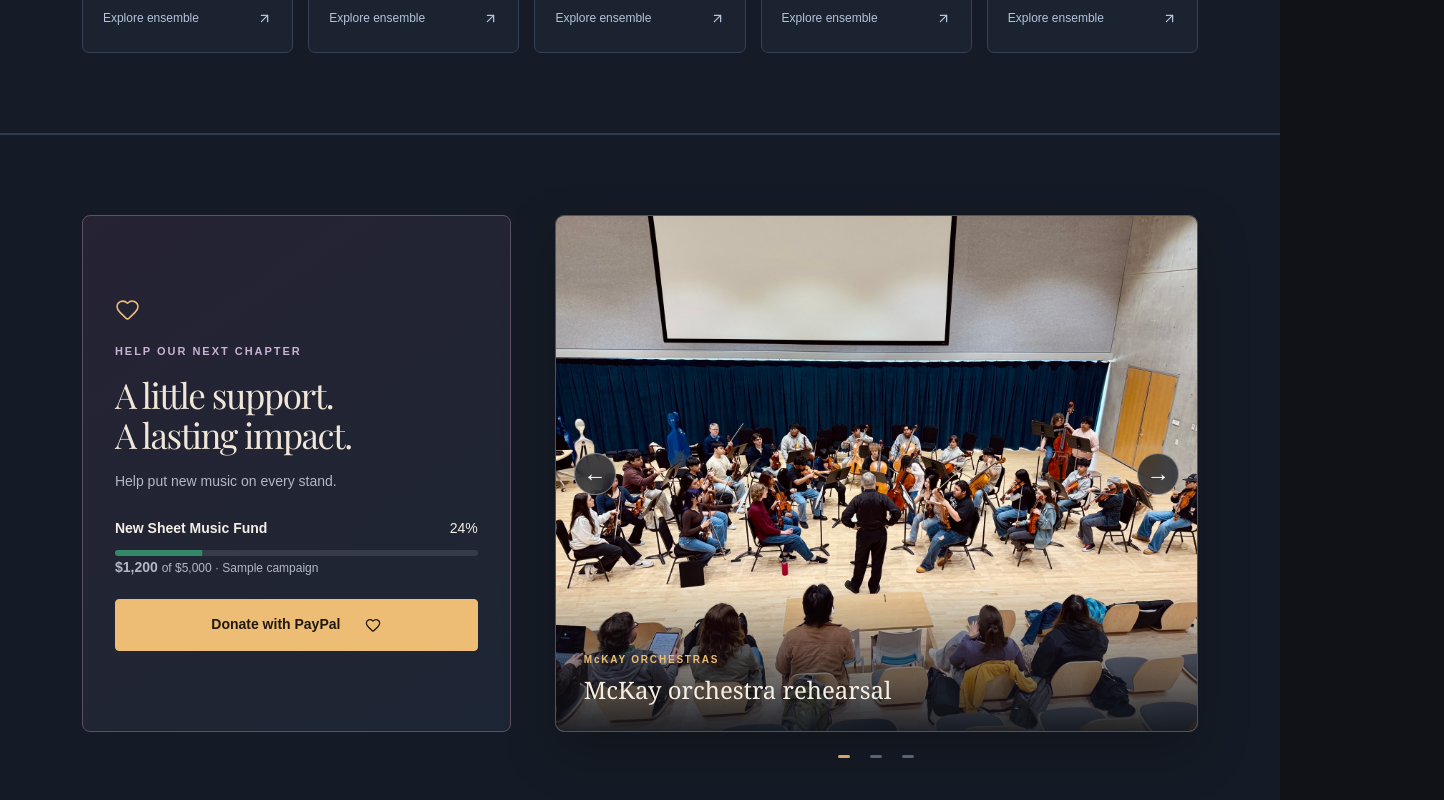
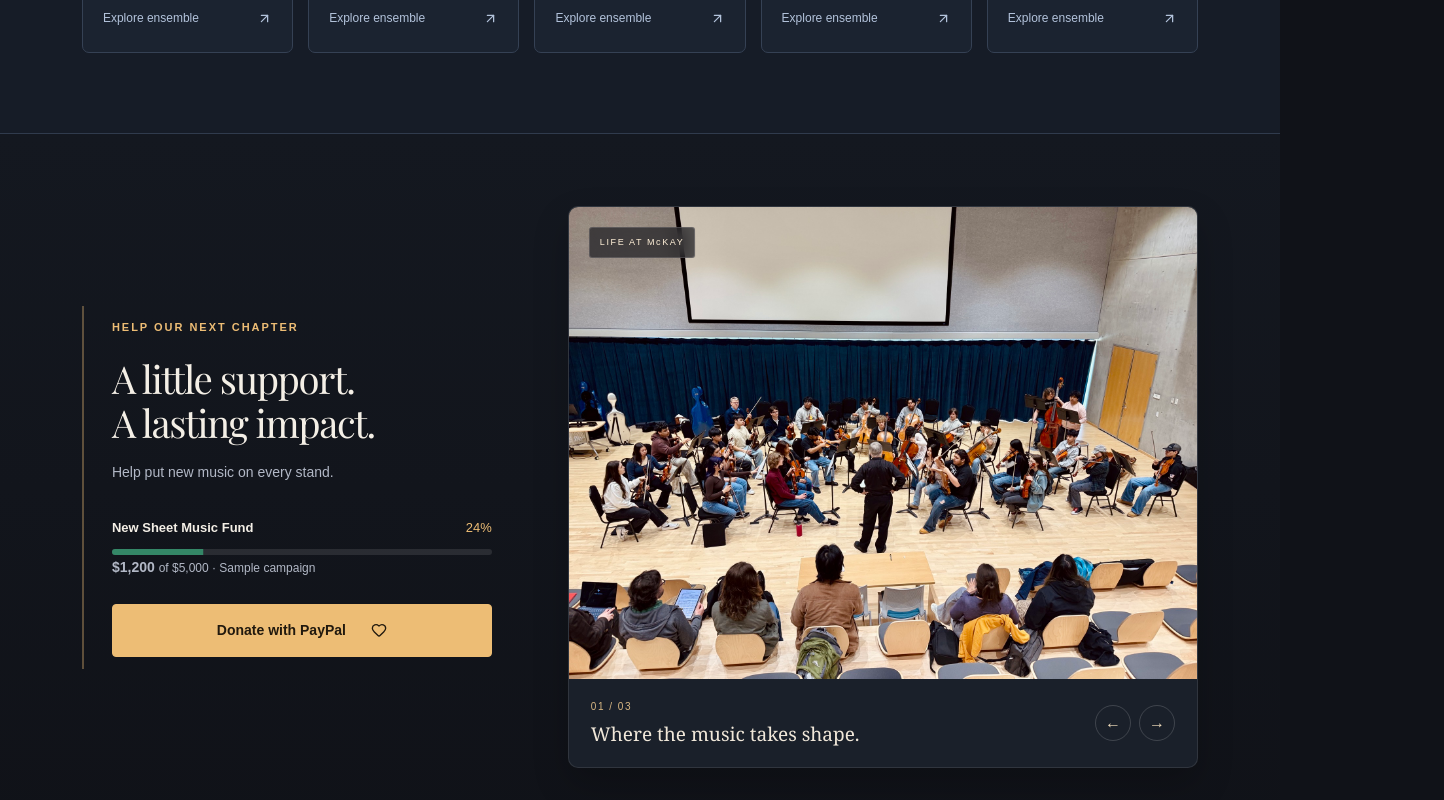
Before and after one commit to Makerofallthings/McKay-HS-Orchestras, a Next.js app: page / in a window 1280 px wide. Shown: the part 2180-2980 px from the top of the page, 1444 px wide, since content can reach past the window. Built offline with nearby package versions, Linux system fonts and the light colour scheme; a web font is replaced by a local one.

Commit message:
Add GitHub Pages deployment and refine site layout

```diff
--- a/app/redesign.css
+++ b/app/redesign.css
@@ -42,12 +42,29 @@ em{color:var(--gold)}
 .concert-art{background:radial-gradient(ellipse at top right,#95724438,transparent 65%),#232333;border-color:#605369;border-radius:8px}.concert-art em{color:#e8bb7d}.concert-kicker,.concert-art .eyebrow{color:#bdb0d0}
 .concert-copy .under-link{color:var(--blue)}
 .ensembles{background:#161c27;border-color:#303b4d}.ensemble-card{background:#1b2330;border-color:#354154;border-radius:7px}.ensemble-card:hover{background:#253247;border-color:#8cabc7}.ensemble-card h3{color:#f3ece0}.ensemble-card>span:last-child{color:#b3c3db}.ensemble-num{color:#91a6c2}
-.fundraiser{background:linear-gradient(145deg,#262333,#1d2634);border:1px solid #5e5063;border-radius:8px}.fundraiser h2{color:#f0e6d7}.fundraiser>svg{color:#edbd75}.fundraiser .eyebrow{color:#c9b2d4}
+.fundraiser{background:linear-gradient(145deg,#243043,#1b2330 65%);border:1px solid #354154;border-radius:8px;box-shadow:0 12px 32px #0002}.fundraiser h2{color:var(--text)}.fundraiser>svg{color:var(--gold)}.fundraiser .eyebrow{color:var(--gold)}
 .calendar-widget{min-width:0}.calendar-widget .section-heading>svg{color:#9bb6df}.date span,.event>div>span{color:#b5c3d7}.event{border-color:#354156}
-.support-gallery{display:grid;grid-template-columns:minmax(300px,.8fr) minmax(0,1.2fr);gap:44px;align-items:stretch;background:#151b26;border-top:1px solid #303b4d;border-bottom:1px solid #303b4d}
-.support-gallery .fundraiser{height:100%;display:flex;flex-direction:column;justify-content:center}
+.support-gallery{width:100%;background:linear-gradient(180deg,#141820,#101218);border-bottom:1px solid #ffffff0c}
+.support-gallery-inner{display:grid;grid-template-columns:minmax(0,.82fr) minmax(0,1.18fr);gap:48px;align-items:center;padding-top:72px;padding-bottom:72px}
+.support-gallery .fundraiser{height:auto;display:flex;flex-direction:column;justify-content:center;background:none;border:0;border-left:2px solid #edbd7559;border-radius:0;padding:12px 28px;box-shadow:none;overflow:hidden}
+.support-gallery .fundraiser>svg{display:none}
+.support-gallery .fundraiser h2{font-size:clamp(32px,3vw,42px);line-height:1.15;letter-spacing:-.035em;margin:20px 0 16px}
+.support-gallery .fundraiser>p{line-height:1.8}
+.support-gallery .fund-label{margin-top:32px;font-size:13px}
+.support-gallery .fundraiser>.button{margin-top:24px;padding:14px 22px}
+.support-gallery .fundraiser>.button{align-self:flex-start}
+.support-gallery .fundraiser [data-slot=progress-indicator]{background:var(--gold)}
+.support-gallery .fund-label{color:var(--text)}
+.support-gallery .fund-label>span{color:var(--gold)}
+.support-gallery .image-carousel{border:1px solid #ffffff18;border-radius:10px;background:#1a202a;overflow:hidden;box-shadow:0 16px 36px #0003}
+.support-gallery .carousel-frame{aspect-ratio:4/3;height:auto;min-height:0;border:0;border-radius:0;box-shadow:none}
+.support-gallery .carousel-frame img{position:absolute;inset:0;height:100%;width:100%;min-height:0;object-fit:cover}
+.gallery-overline{position:absolute;left:20px;top:20px;background:#101218a6;backdrop-filter:blur(8px);border:1px solid #ffffff26;border-radius:3px;padding:7px 10px;font-size:9px;letter-spacing:.18em;color:#fff0d8}
+.gallery-toolbar{display:flex;justify-content:space-between;align-items:center;gap:16px;padding:20px 22px}
+.gallery-description{display:grid;gap:6px}.gallery-description>span{font-size:10px;letter-spacing:.15em;color:#d9b884}.gallery-description strong{font:19px Georgia,serif;font-weight:400;color:#f0e7d9}
+.gallery-controls{display:flex;gap:8px;flex-shrink:0}.gallery-controls button{width:36px;height:36px;border:1px solid #ffffff29;border-radius:50%;color:#f1ddbc;background:transparent}.gallery-controls button:hover{background:#edbd75;color:#15171b;border-color:#edbd75}
 .image-carousel{min-width:0}.carousel-frame{position:relative;overflow:hidden;min-height:390px;height:100%;border:1px solid #46556c;border-radius:9px;background:#0e131b;box-shadow:0 20px 50px #0004}.carousel-frame img{display:block;width:100%;height:100%;min-height:390px;object-fit:cover;object-position:center;transition:opacity .25s ease}.carousel-caption{position:absolute;left:0;right:0;bottom:0;padding:70px 28px 25px;background:linear-gradient(0deg,#0d1119e8,transparent);display:grid;gap:5px}.carousel-caption span{font-size:10px;letter-spacing:.18em;color:#edbd75;font-weight:700}.carousel-caption strong{font:24px Georgia,serif;color:#f5eee3}.carousel-arrow{position:absolute;top:50%;transform:translateY(-50%);display:grid;place-items:center;width:42px;height:42px;border:1px solid #ffffff66;border-radius:50%;background:#111722b8;color:#fff;font-size:23px;backdrop-filter:blur(8px)}.carousel-arrow:hover{background:#edbd75;color:#17130d}.carousel-arrow.prev{left:18px}.carousel-arrow.next{right:18px}.carousel-dots{display:flex;justify-content:center;gap:8px;padding-top:14px}.carousel-dots button{width:24px;height:20px;padding:6px;background:none}.carousel-dots span{display:block;width:100%;height:3px;border-radius:3px;background:#617087}.carousel-dots button[aria-current=true] span{background:#edbd75}
-@media(max-width:800px){.support-gallery{grid-template-columns:1fr;gap:28px}.carousel-frame,.carousel-frame img{min-height:300px}.carousel-caption strong{font-size:20px}}
+@media(max-width:800px){.support-gallery-inner{grid-template-columns:1fr;gap:36px;padding-top:48px;padding-bottom:48px}.support-gallery .fundraiser{padding:4px 0 4px 22px}.gallery-toolbar{padding:17px}.gallery-description strong{font-size:17px}}
 
 /* Keep the desktop navigation in the header's top line. */
 @media(min-width:801px){
@@ -83,6 +100,12 @@ footer{background:#0d1017;border-color:var(--line)}.footer-bottom{border-color:v
 .hero h1{text-shadow:0 2px 20px #0005}.hero-intro{color:#e2e4e8!important}.hero-facts span{color:#d2d7e1}
 footer{padding:36px 6.4% 24px}.footer-bottom{padding:20px 320px 0 0;min-height:58px;align-items:center}.partners{margin-top:28px;margin-bottom:28px}
 .handbook-reader{min-width:0}.handbook-reader>h2{font-size:34px;scroll-margin-top:30px;margin-bottom:24px;outline:none}.handbook-reader .handbook-chapters section{margin-bottom:22px;padding-bottom:22px}.handbook-index button{display:flex;gap:10px;text-align:left;color:#b9c7db;line-height:1.45;padding:9px 12px;border:1px solid transparent;border-radius:5px;font-size:14px}.handbook-index button>span{color:#8f9eb4;font-size:11px;padding-top:3px}.handbook-index button[aria-current=page]{background:#29364b;border-color:#60779a;color:#f2d7ad}.handbook-index button:hover{background:#232d3d}.handbook-pagination{display:flex;align-items:center;justify-content:space-between;gap:14px;padding:22px 0;border-top:1px solid #3d4a60;flex-wrap:wrap}.handbook-pagination label{font-size:12px;color:#c1ccdc}.handbook-pagination select{display:block;margin-top:5px;padding:9px;border:1px solid #4c5e79;border-radius:4px;background:#1b2330;max-width:250px;color:#e4e9f0}.handbook-pagination button:disabled{opacity:.35;cursor:not-allowed}.handbook-reader .embedded-document{margin-top:0}.handbook-reader .embedded-document iframe{height:560px}
+.handbook-reader .embedded-document iframe{border:0;background:transparent;border-radius:0}
+.handbook-page-count{font-size:12px;color:#aebbd0;letter-spacing:.08em;text-transform:uppercase}
+html,body{overflow-x:hidden}
+.site-header~main+footer .footer-bottom{justify-content:center;align-items:center;flex-direction:column;gap:14px;padding-right:0;text-align:center}
+.site-header~main+footer .footer-bottom .social-links{margin:0;order:-1}
+html{scrollbar-width:none}html::-webkit-scrollbar{width:0;height:0}body::-webkit-scrollbar{width:0;height:0}
 .school-detail{padding:30px;margin-top:28px;border:1px solid #6c7d96;box-shadow:0 12px 35px #0003}.school-detail>div:first-child{padding-bottom:20px;border-bottom:1px solid #45536a}.school-detail h3{font-size:30px;color:#f3dec0}.school-edition{font-size:13px!important;background:#272b3c;padding:13px 16px;border-left:3px solid #bda0d2;border-radius:3px}.class-grid article{padding:25px;border-top:3px solid #caa36e}.class-grid h4{font-size:24px;color:#f0e6d5}.class-grid .eyebrow{display:inline-flex;background:#283a52;color:#c8dbf5;padding:5px 9px;border-radius:4px;font-size:11px}.class-teachers{padding:16px;background:#202c3d;border-radius:5px}.class-teachers strong{color:#f2e5d2}.class-teachers a{font-size:13px;line-height:1.7}.class-caption{font-size:11px;font-weight:700;letter-spacing:.14em;color:#dfbd8e!important}.class-grid ul{background:#1d2939;padding:12px 16px;border-radius:5px}.class-grid li{color:#e1e7f0}.transport-details{padding:20px 24px;border-left:3px solid #9bb6df;background:#202c3d;border-radius:4px}.transport-details h4{margin:0 0 12px;color:#e4d7c6}.transport-details p{font-size:14px;line-height:1.8}.class-sheet-actions{display:flex;flex-direction:row;gap:12px;align-items:center;padding-top:22px;border-top:1px solid #45536a;margin-bottom:0!important}.class-sheet-actions .button{min-height:48px;font-size:14px}.class-sheet-actions button{background:#29374d;border-color:#7790b3;color:#edf2fa}.class-sheet-viewer{margin-top:22px}
 @media(max-width:1100px){.site-header .navigation{gap:22px}}
 @media(max-width:800px){.site-header .navigation.expanded{gap:2px}.hero-photo{inset:0;background-position:58% center;opacity:1}.hero-shade{background:linear-gradient(90deg,#101218d1,#10121888),linear-gradient(0deg,#101218eb,transparent 80%)}.footer-bottom{padding-right:0;padding-bottom:62px;align-items:flex-start}.handbook-pagination{justify-content:flex-start}.handbook-pagination label{order:3;width:100%}.handbook-pagination select{max-width:100%;width:100%}.handbook-index{gap:4px;padding:12px}.school-detail{padding:20px}.school-detail h3{font-size:25px}.class-grid article{padding:18px}.class-sheet-actions{align-items:stretch}.class-sheet-actions .button{flex:1 1 220px}.handbook-reader>h2{font-size:29px}}
--- a/components/orchestra/Features.tsx
+++ b/components/orchestra/Features.tsx
@@ -23,6 +23,17 @@ const carouselImages=[
  {src:'/images/mckay-concert-stage.jpg',alt:'McKay orchestra concert'},
  {src:'/images/mckay-orchestra-group.jpg',alt:'McKay orchestra students'},
 ];
-export function ImageCarousel(){const [index,setIndex]=useState(0);const image=carouselImages[index];return <div className="image-carousel" aria-label="McKay orchestra gallery"><div className="carousel-frame"><img src={image.src} alt={image.alt}/><div className="carousel-caption"><span>McKAY ORCHESTRAS</span><strong>{image.alt}</strong></div><button className="carousel-arrow prev" aria-label="Previous photo" onClick={()=>setIndex(i=>(i-1+carouselImages.length)%carouselImages.length)}>←</button><button className="carousel-arrow next" aria-label="Next photo" onClick={()=>setIndex(i=>(i+1)%carouselImages.length)}>→</button></div><div className="carousel-dots">{carouselImages.map((item,i)=><button key={item.src} aria-label={`Show photo ${i+1}`} aria-current={i===index} onClick={()=>setIndex(i)}><span/></button>)}</div></div>}
+export function ImageCarousel(){
+ const [index,setIndex]=useState(0);
+ const image=carouselImages[index];
+ const captions=['Where the music takes shape.','Made for moments like this.','More than an orchestra.'];
+ return <div className="image-carousel" role="region" aria-roledescription="carousel" aria-label="McKay orchestra gallery">
+  <div className="carousel-frame"><img src={image.src} alt={image.alt}/><span className="gallery-overline">LIFE AT McKAY</span></div>
+  <div className="gallery-toolbar">
+   <div className="gallery-description" aria-live="polite"><span>{String(index+1).padStart(2,'0')} / {String(carouselImages.length).padStart(2,'0')}</span><strong>{captions[index]}</strong></div>
+   <div className="gallery-controls"><button aria-label="Previous photo" onClick={()=>setIndex(i=>(i-1+carouselImages.length)%carouselImages.length)}>←</button><button aria-label="Next photo" onClick={()=>setIndex(i=>(i+1)%carouselImages.length)}>→</button></div>
+  </div>
+ </div>;
+}
 
-export function Widgets(){return <section className="section-wrap support-gallery" id="support"><FundraisingTracker/><ImageCarousel/></section>}
+export function Widgets(){return <section className="support-gallery" aria-label="Support the music and explore our community"><div className="section-wrap support-gallery-inner"><FundraisingTracker/><ImageCarousel/></div></section>}
--- a/components/orchestra/HandbookReader.tsx
+++ b/components/orchestra/HandbookReader.tsx
@@ -16,7 +16,7 @@ export default function HandbookReader(){
    <div className="handbook-chapters">
     {chapter?<section key={chapter.id}>{chapter.paragraphs.map(p=><p key={p}>{p}</p>)}{chapter.items&&<ul>{chapter.items.map(item=><li key={item}>{item}</li>)}</ul>}</section>:page===handbookSections.length?<section><p>These dates belong to the archived 2021–2022 edition. For upcoming performances, use the <a href="/#calendar" className="underline">live calendar</a>.</p><Accordion type="single" collapsible><AccordionItem value="dates"><AccordionTrigger>Show historical concert schedule</AccordionTrigger><AccordionContent>{historicalConcerts.map(([date,title])=><div className="historical-event" key={date}><span>{date}</span><strong>{title}</strong></div>)}</AccordionContent></AccordionItem></Accordion></section>:<div className="embedded-document"><p>The complete original nine-page document.</p><iframe src="/documents/mckay-handbook-2021-22.pdf" title="Original 2021–2022 McKay orchestra handbook" loading="lazy"/></div>}
    </div>
-   <nav className="handbook-pagination" aria-label="Handbook pages"><button className="button" disabled={page===0} onClick={()=>go(page-1)}>← Previous</button><label>Page <select aria-label="Go to handbook page" value={page} onChange={e=>go(Number(e.target.value))}>{titles.map((title,index)=><option key={title} value={index}>{index+1} · {title}</option>)}</select></label><button className="button primary" disabled={page===titles.length-1} onClick={()=>go(page+1)}>Next →</button></nav>
+   <nav className="handbook-pagination" aria-label="Handbook pages"><button className="button" disabled={page===0} onClick={()=>go(page-1)}>← Previous</button><span className="handbook-page-count">Page {page+1} of {titles.length}</span><button className="button primary" disabled={page===titles.length-1} onClick={()=>go(page+1)}>Next →</button></nav>
   </div>
  </div>;
 }
--- a/next.config.ts
+++ b/next.config.ts
@@ -1,3 +1,5 @@
 import type { NextConfig } from 'next';
-const nextConfig:NextConfig={output:'export',trailingSlash:true,images:{unoptimized:true},turbopack:{root:process.cwd()}};
+const githubPages=process.env.GITHUB_ACTIONS==='true';
+const basePath=githubPages?'/McKay-HS-Orchestras':'';
+const nextConfig:NextConfig={output:'export',trailingSlash:true,basePath,assetPrefix:basePath||undefined,images:{unoptimized:true},turbopack:{root:process.cwd()}};
 export default nextConfig;
--- a/package.json
+++ b/package.json
@@ -9,6 +9,7 @@
     "install:ci": "node scripts/install-ci.mjs",
     "dev": "node scripts/run-framework.mjs dev",
     "build": "node scripts/run-framework.mjs build",
+    "build:github": "next build",
     "start": "node --import ./scripts/sites-env.mjs ./node_modules/wrangler/bin/wrangler.js dev --config dist/server/wrangler.json --local --persist-to .wrangler/state --ip 127.0.0.1 --inspector-port 0",
     "lint": "eslint . --ignore-pattern dist --ignore-pattern .next",
     "db:generate": "drizzle-kit generate"
```
Also changed, not shown: 1 other file (tests, documents, lock files or other folders).
